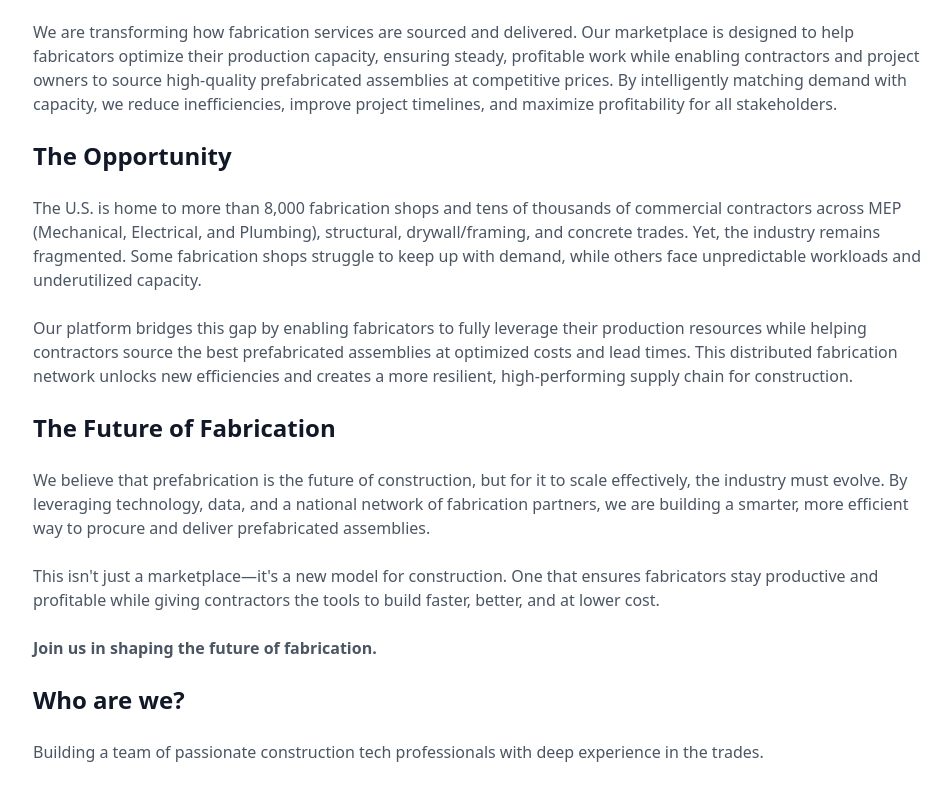
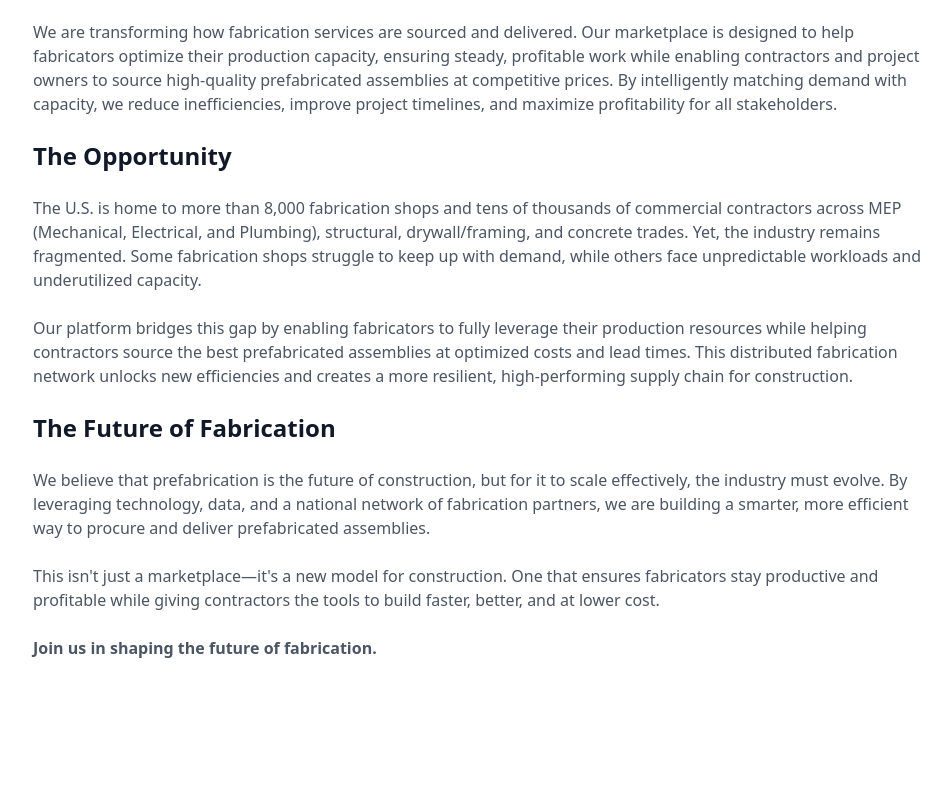
Before and after one commit to blangdon1004/buildfactory-waitlist, a React (Vite) app: page /about in a window 1280 px wide. Shown: the part 1180-1980 px from the top of the page, without its empty margins (159-1110 px from the left). After the commit the page ends 1904 px from the top, so only its background shows below. Built offline with nearby package versions, Linux system fonts and the light colour scheme.

Commit message:
Remove "Who are we?" section
Remove the "Who are we?" section and its content from the About Us page.

```diff
--- a/src/pages/AboutUs.tsx
+++ b/src/pages/AboutUs.tsx
@@ -68,11 +68,6 @@ const AboutUs = () => {
             <p className="font-semibold mt-4">
               Join us in shaping the future of fabrication.
             </p>
-
-            <h2 className="text-2xl font-semibold text-gray-900">Who are we?</h2>
-            <p>
-              Building a team of passionate construction tech professionals with deep experience in the trades.
-            </p>
           </div>
         </div>
       </div>
```
